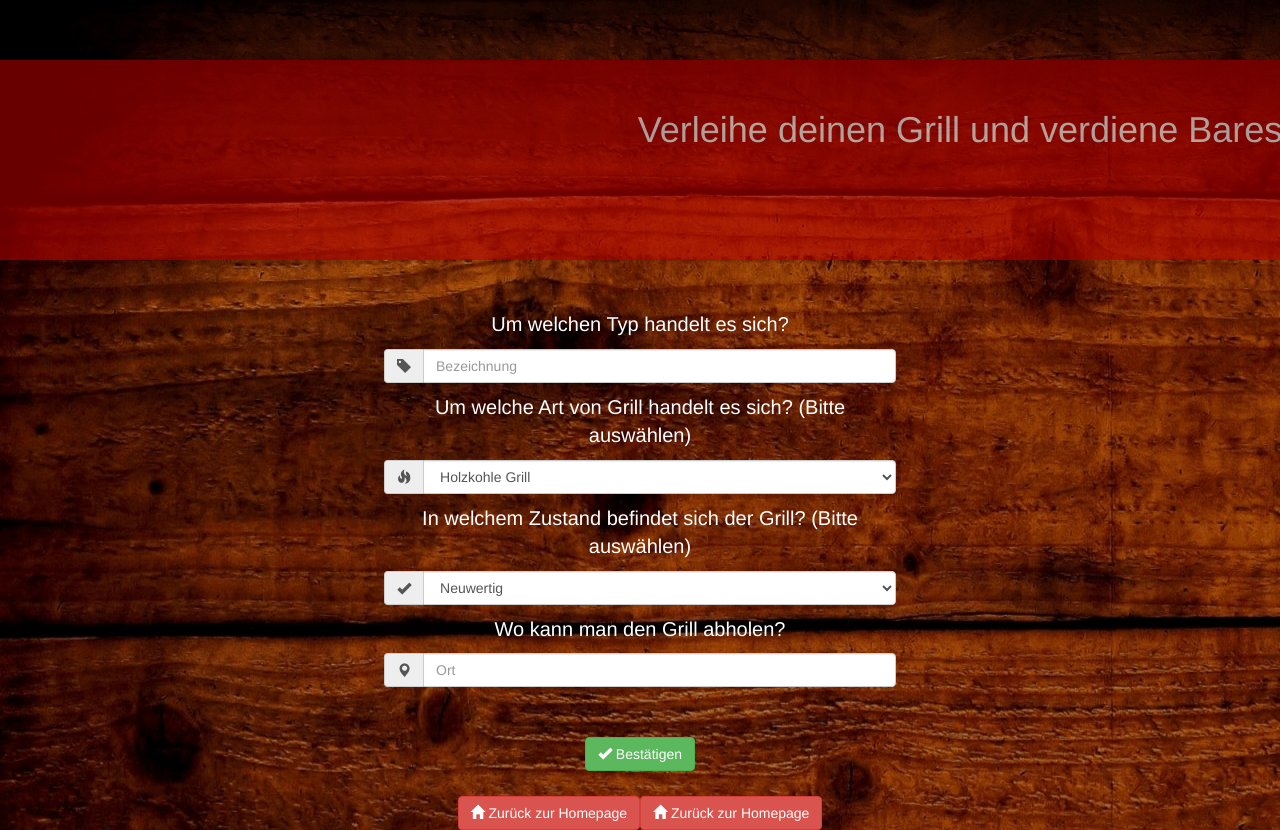
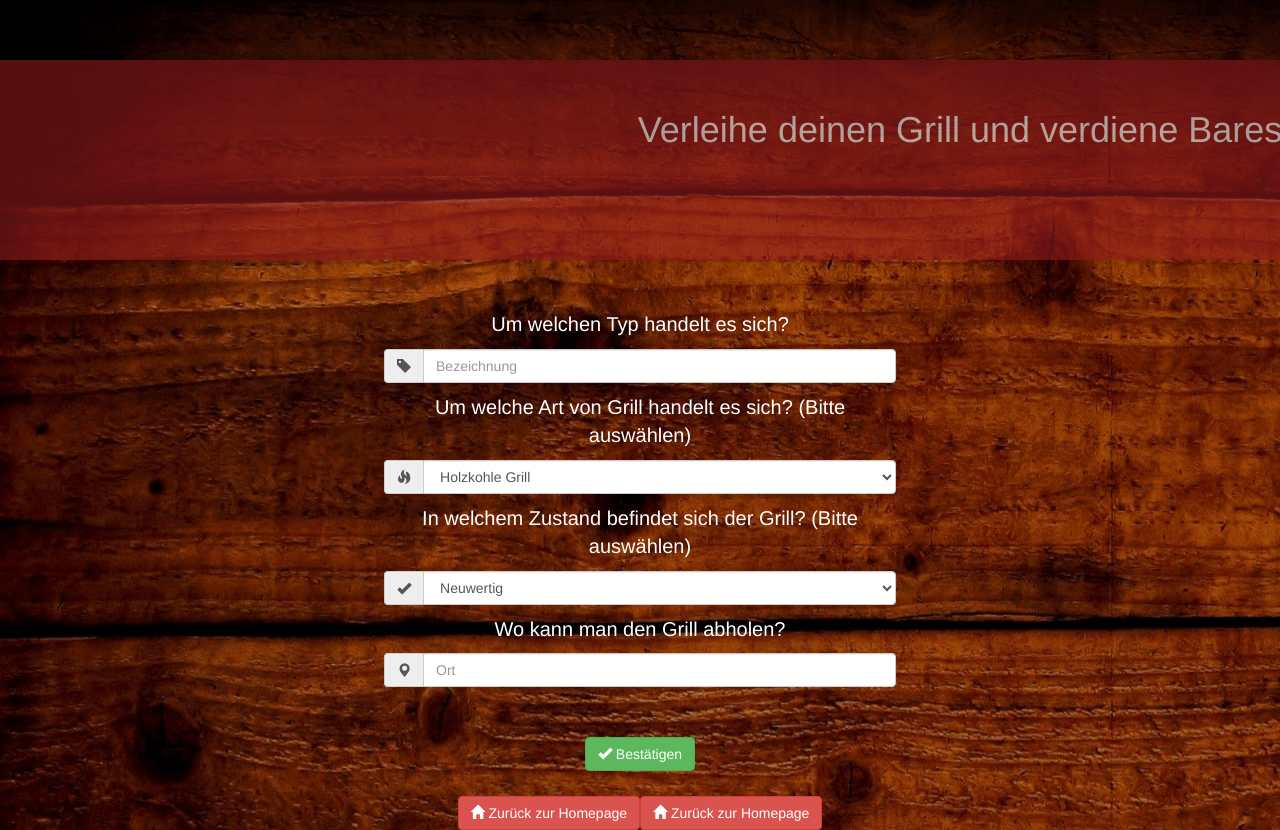
Before and after one commit to kaank1905/uberbecue, a Vue app: page /#/Create in a window 1280 px wide. Shown: the top 830 px of the page. Built offline with nearby package versions, Linux system fonts and the light colour scheme.

Commit message:
Kurze Änderung der Farbwerte
Farbwertänderung des Banners

```diff
--- a/src/components/Create.vue
+++ b/src/components/Create.vue
@@ -154,7 +154,7 @@ form {
     height: 200px;
   }
 div.block {
-  background-color: #B00000;
+  background-color: #921C1C;
   filter: alpha(opacity=60);
   /* IE */
   -moz-opacity: 0.6;
```
